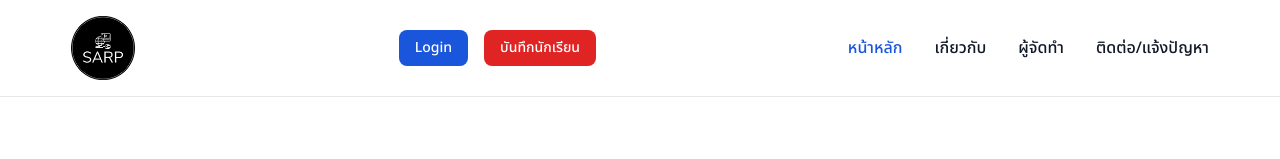
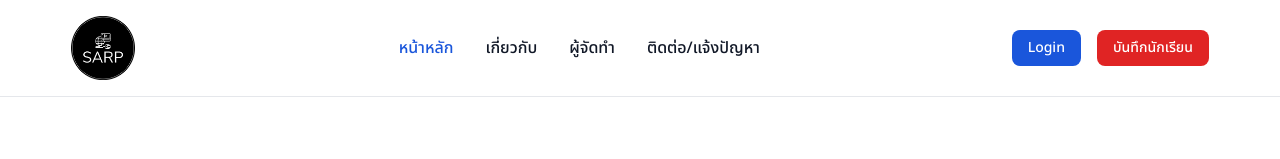
Before and after one commit to jonas4236/SARP-Project, a React (Vite) app in the folder client/: page /login in a window 1280 px wide. Shown: the top 159 px of the page. Built offline with nearby package versions, Linux system fonts and the light colour scheme.

Commit message:
fixed some bug

```diff
--- a/client/src/components/Navbar/Navbar.jsx
+++ b/client/src/components/Navbar/Navbar.jsx
@@ -14,7 +14,7 @@ const Navbar = () => {
               alt="SARP_LOGO"
             />
           </Link>
-          <div class="flex">
+          <div class="flex md:order-2">
             <Link to={"/login"}>
               <button
                 type="button"
```
